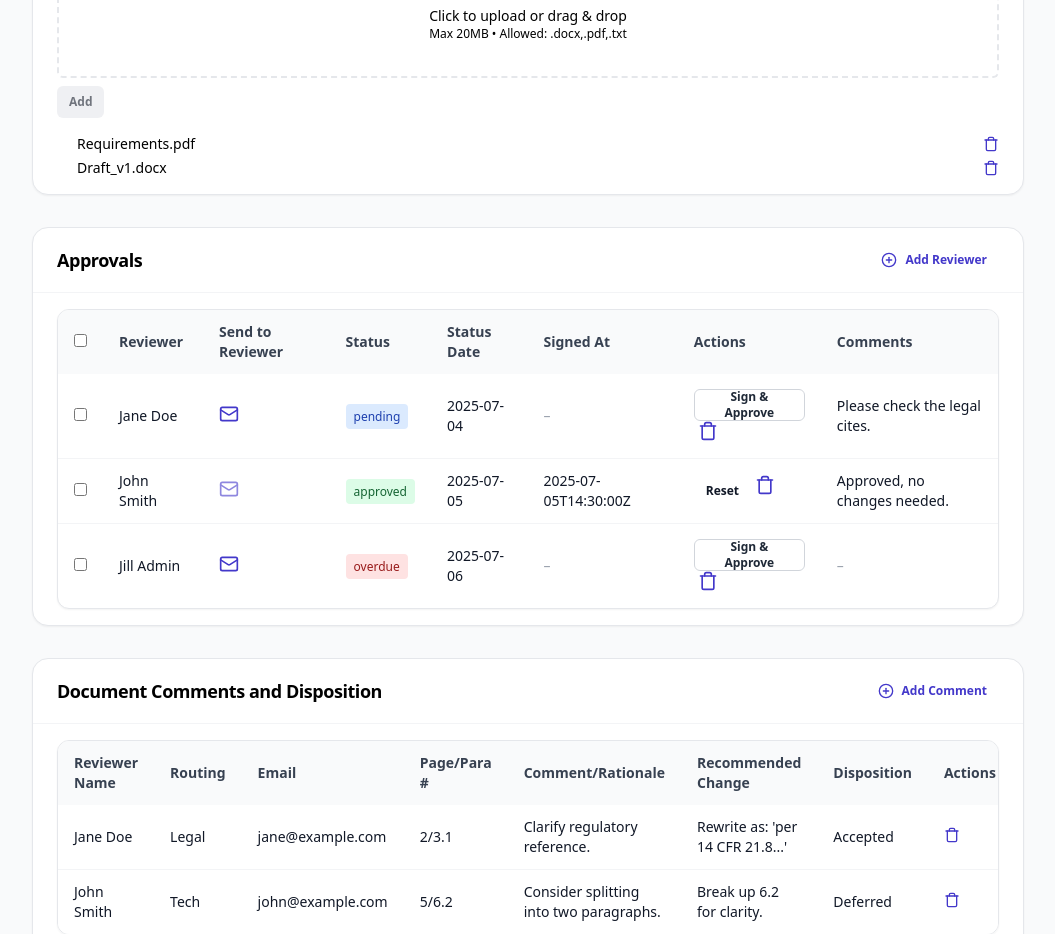
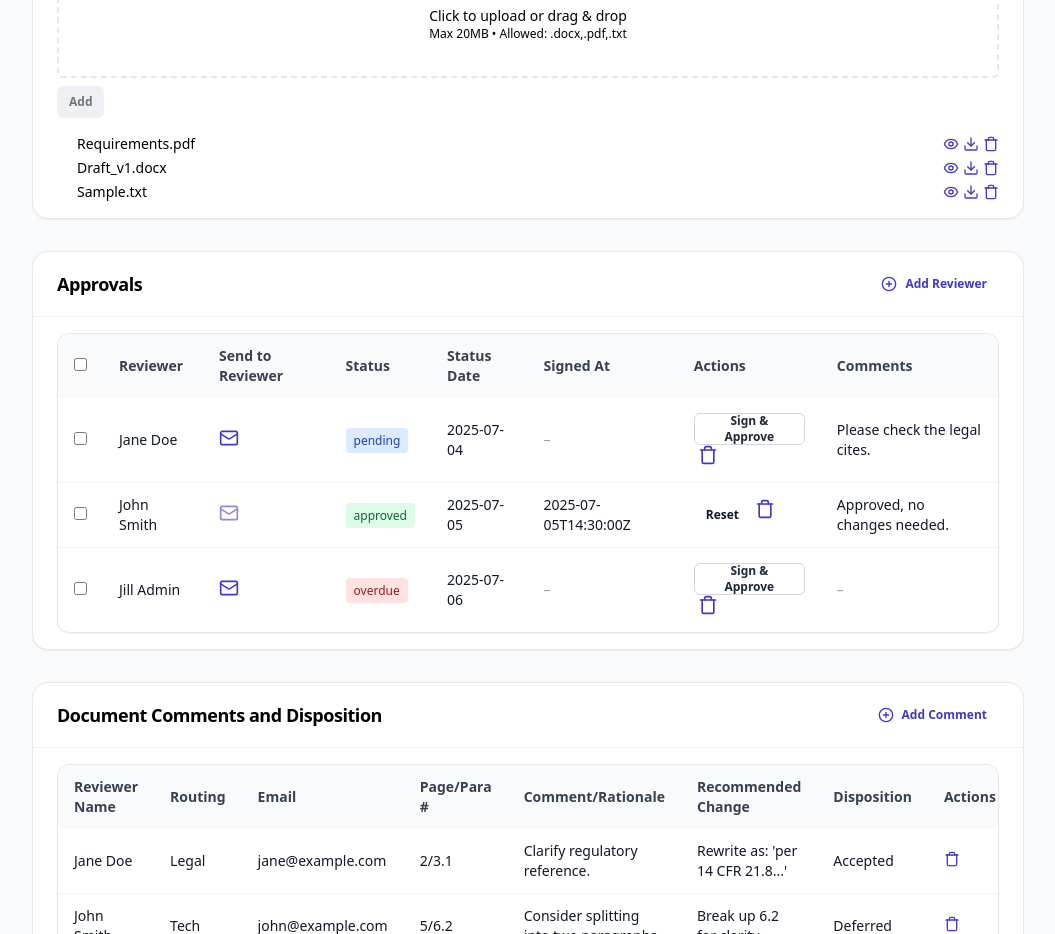
Before and after one commit to eputnam77/DocReview360, a Next.js app in the folder frontend/: page /projects/123e-ac-101 in a window 1280 px wide. Shown: the part 800-1734 px from the top of the page, without its empty margins (224-1279 px from the left). Built offline with nearby package versions, Linux system fonts and the light colour scheme.

Commit message:
feat(frontend): add document viewer

```diff
--- a/frontend/pages/projects/[id]/index.tsx
+++ b/frontend/pages/projects/[id]/index.tsx
@@ -10,7 +10,18 @@ import {
 import { Table, TableHeader, TableRow, TableHead, TableBody, TableCell } from "@/components/ui/table";
 import { Button } from "@/components/ui/button";
 import { Input } from "@/components/ui/input";
-import { Users2, CheckCircle2, Clock, BarChart2, FileEdit, Mail, Trash, PlusCircle } from "lucide-react";
+import {
+  Users2,
+  CheckCircle2,
+  Clock,
+  BarChart2,
+  FileEdit,
+  Mail,
+  Trash,
+  PlusCircle,
+  Eye,
+  Download,
+} from "lucide-react";
 import { cn } from "@/lib/utils";
 import UploadDropzone from "@/components/workflow/UploadDropzone";
 
@@ -55,6 +66,12 @@ interface DispoComment {
   comment: string;
   change: string;
   disposition: string;
+}
+interface RefDoc {
+  name: string;
+  url: string;
+  type: string;
+  file?: File;
 }
 
 // --- Demo Data ---
@@ -134,9 +151,22 @@ const DEMO_DISPO_COMMENTS: DispoComment[] = [
     disposition: "Deferred"
   },
 ];
-const DEMO_REFERENCE_DOCS: string[] = [
-  "Requirements.pdf",
-  "Draft_v1.docx",
+const DEMO_REFERENCE_DOCS: RefDoc[] = [
+  {
+    name: "Requirements.pdf",
+    url: "https://file-examples.com/wp-content/uploads/2017/10/file-sample_150kB.pdf",
+    type: "pdf",
+  },
+  {
+    name: "Draft_v1.docx",
+    url: "https://file-examples.com/wp-content/uploads/2017/02/file-sample_100kB.docx",
+    type: "docx",
+  },
+  {
+    name: "Sample.txt",
+    url: "/sample.txt",
+    type: "txt",
+  },
 ];
 
 // --- UI Helpers ---
@@ -219,7 +249,7 @@ export default function ProjectDetailsPage() {
     change: "",
     disposition: "",
   });
-  const [referenceDocs, setReferenceDocs] = useState<string[]>([]);
+  const [referenceDocs, setReferenceDocs] = useState<RefDoc[]>([]);
   const [newRefFile, setNewRefFile] = useState<File | null>(null);
   const [loading, setLoading] = useState(true);
 
@@ -352,13 +382,34 @@ export default function ProjectDetailsPage() {
   };
 
   // Reference Documents helpers
-  const handleRemoveRefDoc = (name: string) => {
-    setReferenceDocs(referenceDocs.filter((n) => n !== name));
+  const handleRemoveRefDoc = (doc: RefDoc) => {
+    if (doc.file) {
+      URL.revokeObjectURL(doc.url);
+    }
+    setReferenceDocs(referenceDocs.filter((d) => d !== doc));
   };
   const handleAddRefDoc = () => {
     if (!newRefFile) return;
-    setReferenceDocs([...referenceDocs, newRefFile.name]);
+    const url = URL.createObjectURL(newRefFile);
+    const ext = newRefFile.name.split(".").pop()?.toLowerCase() || "";
+    setReferenceDocs([
+      ...referenceDocs,
+      { name: newRefFile.name, url, type: ext, file: newRefFile },
+    ]);
     setNewRefFile(null);
+  };
+  const handleViewRefDoc = (doc: RefDoc) => {
+    const viewUrl = `/viewer?type=${doc.type}&url=${encodeURIComponent(doc.url)}`;
+    window.open(viewUrl, "_blank", "noopener,noreferrer");
+  };
+  const handleDownloadRefDoc = (doc: RefDoc) => {
+    const link = document.createElement("a");
+    link.href = doc.url;
+    link.download = doc.name;
+    link.target = "_blank";
+    document.body.appendChild(link);
+    link.click();
+    link.remove();
   };
 
   return (
@@ -483,17 +534,35 @@ export default function ProjectDetailsPage() {
             <Button type="submit" size="sm" disabled={!newRefFile}>Add</Button>
           </form>
           <ul className="list-disc pl-5 space-y-1 text-sm">
-            {referenceDocs.map((name) => (
-              <li key={name} className="flex items-center justify-between">
-                <span>{name}</span>
+            {referenceDocs.map((doc) => (
+              <li key={doc.url} className="flex items-center justify-between gap-2">
+                <span>{doc.name}</span>
+                <div className="flex items-center gap-1">
+                  <Button
+                    size="icon"
+                    variant="ghost"
+                    title="View file"
+                    onClick={() => handleViewRefDoc(doc)}
+                  >
+                    <Eye className="w-4 h-4" />
+                  </Button>
+                  <Button
+                    size="icon"
+                    variant="ghost"
+                    title="Download file"
+                    onClick={() => handleDownloadRefDoc(doc)}
+                  >
+                    <Download className="w-4 h-4" />
+                  </Button>
                   <Button
                     size="icon"
                     variant="ghost"
                     title="Remove file"
-                  onClick={() => handleRemoveRefDoc(name)}
+                    onClick={() => handleRemoveRefDoc(doc)}
                   >
                     <Trash className="w-4 h-4" />
                   </Button>
+                </div>
               </li>
             ))}
             {referenceDocs.length === 0 && (
--- /dev/null
+++ b/frontend/pages/viewer.tsx
@@ -0,0 +1,26 @@
+import { useRouter } from "next/router";
+import React from "react";
+
+export default function DocumentViewer() {
+  const router = useRouter();
+  const { type, url } = router.query as { type?: string; url?: string };
+
+  if (!url || typeof url !== "string") {
+    return <p className="p-4">No file specified.</p>;
+  }
+
+  const decoded = decodeURIComponent(url);
+  const src = type === "docx"
+    ? `https://view.officeapps.live.com/op/embed.aspx?src=${encodeURIComponent(decoded)}`
+    : decoded;
+
+  return (
+    <div className="min-h-screen bg-gray-50 p-4">
+      <iframe
+        src={src}
+        className="w-full h-[80vh] border rounded-md bg-white"
+        title="Document Viewer"
+      />
+    </div>
+  );
+}
```
Also changed, not shown: frontend/public/sample.txt (added), 1 other file (tests, documents, lock files or other folders). Lines whose indentation alone changed are shown as unchanged.
